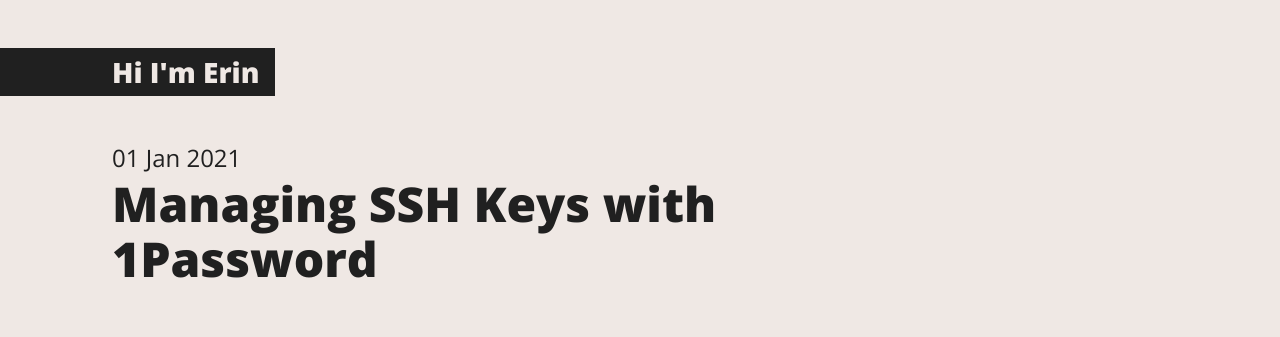
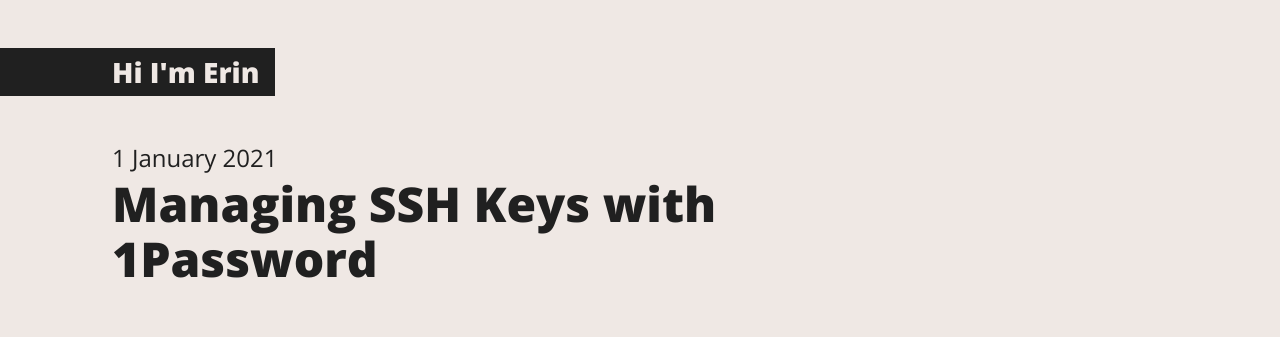
Before and after one commit to eritbh/eritbh.github.io, a Jekyll site: the page built from _posts/2021-01-01-storing-ssh-keys-in-1password.md, in a window 1280 px wide. Shown: the top 337 px of the page. Built offline with Jekyll 4.4.1, drawn with Linux system fonts in a browser that asks for light colours.

Commit message:
better date format in post headers

```diff
--- a/_layouts/default.html
+++ b/_layouts/default.html
@@ -9,9 +9,9 @@
 
 		{% if page.date %}
 		<span class="post-meta__date">
-			<time datetime="{{ page.date }}">{{ page.date | date_to_string }}</time>
+			<time datetime="{{ page.date }}">{{ page.date | date: "%-d %B %Y" }}</time>
 			{% if page.modified %}
-			<small>(updated <time datetime="{{ page.modified }}">{{ page.modified | date_to_string }}</time>)</small>
+			<small>(updated <time datetime="{{ page.modified }}">{{ page.modified | date: "%-d %B %Y" }}</time>)</small>
 			{% endif %}
 		</span>
 		{% endif %}
```
